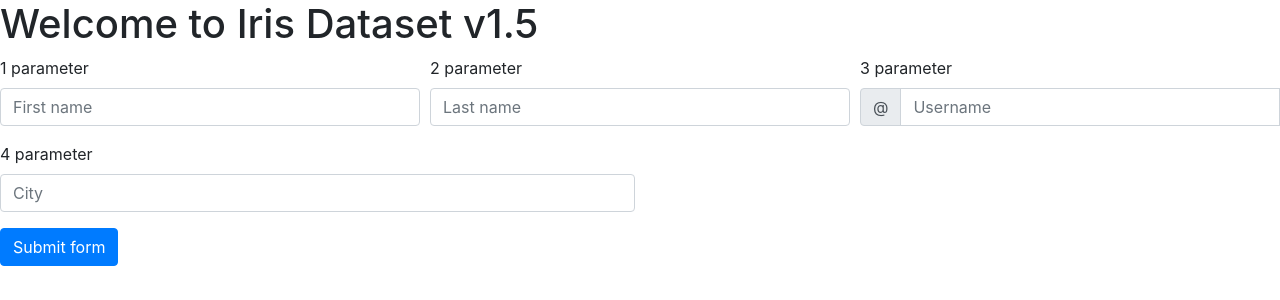
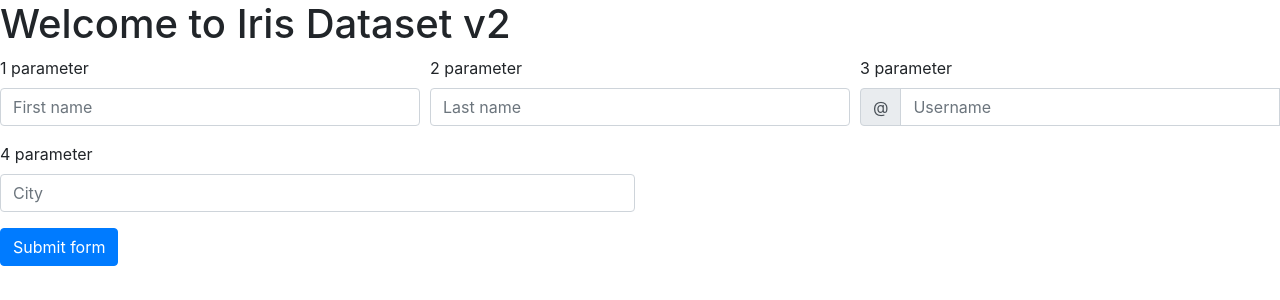
Before and after one commit to Shreyash-agenticai-dev/temp_python, a Flask app: page / in a window 1280 px wide. Shown: the top 300 px of the page. Run offline with Flask 3, Linux system fonts and the light colour scheme; parts of the project's set-up code (start-up, migrations or seed data) failed here and were passed over.

Commit message:
Upgrade to version 2

```diff
--- a/templates/index.html
+++ b/templates/index.html
@@ -7,7 +7,7 @@
 
     <!-- Bootstrap CSS -->
     <link rel="stylesheet" href="https://cdn.jsdelivr.net/npm/bootstrap@4.4.1/dist/css/bootstrap.min.css" integrity="sha384-Vkoo8x4CGsO3+Hhxv8T/Q5PaXtkKtu6ug5TOeNV6gBiFeWPGFN9MuhOf23Q9Ifjh" crossorigin="anonymous">
-    <h1>Welcome to Iris Dataset v1.5</h1>
+    <h1>Welcome to Iris Dataset v2</h1>
     <title>Iris Prediction!</title>
   </head>
   <body>
```
